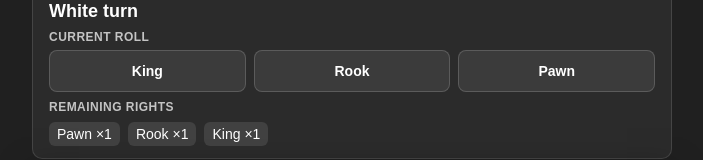
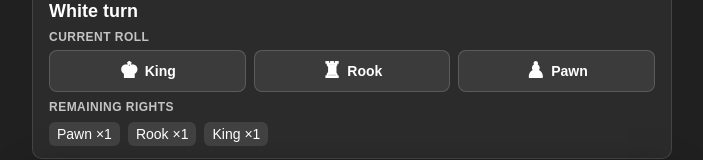
Before and after one commit to YigitSucuoglu/RollingDiceChess, a React (Vite) app: page /game in a window 1280 px wide. Shown: the top 160 px of the page, without its empty margins (288-991 px from the left). Built offline with nearby package versions, Linux system fonts and the light colour scheme.

Commit message:
v0.5.1 - Add roulette slot animation

```diff
--- a/src/components/Board/Board.css
+++ b/src/components/Board/Board.css
@@ -66,36 +66,29 @@
 }
 
 .rolling-slot{
-    opacity:.7;
+    animation:slot-spin-pulse .15s ease-in-out infinite alternate;
 }
 
-.rolling-dot{
-    width:10px;
-    height:10px;
-
-    border-radius:50%;
-
-    background:rgba(255,255,255,.85);
-    animation:rolling-pulse .7s ease-in-out infinite alternate;
+.stopped-slot{
+    transition:background-color .2s ease, border-color .2s ease;
 }
 
-.rolling-slot:nth-child(2) .rolling-dot{
-    animation-delay:.15s;
+.roll-piece-symbol{
+    margin-right:6px;
+
+    font-size:22px;
+    line-height:1;
 }
 
-.rolling-slot:nth-child(3) .rolling-dot{
-    animation-delay:.3s;
-}
-
-@keyframes rolling-pulse{
+@keyframes slot-spin-pulse{
     from{
-        opacity:.35;
-        transform:scale(.7);
+        opacity:.65;
+        transform:translateY(-2px);
     }
 
     to{
         opacity:1;
-        transform:scale(1.15);
+        transform:translateY(2px);
     }
 }
 
--- a/src/components/Board/Board.tsx
+++ b/src/components/Board/Board.tsx
@@ -13,11 +13,25 @@ const RIGHT_LABELS: readonly [PieceType, string][] = [
   ["king", "King"],
 ];
 
+const PIECE_TYPES = RIGHT_LABELS.map(([pieceType]) => pieceType);
+const PIECE_SYMBOLS: Readonly<Record<PieceType, string>> = {
+  pawn: "♟",
+  knight: "♞",
+  bishop: "♝",
+  rook: "♜",
+  queen: "♛",
+  king: "♚",
+};
+
 const ROLLING_DURATION_MS = 1000;
+const SLOT_STOP_TIMES_MS = [700, 850, ROLLING_DURATION_MS] as const;
+const SLOT_CHANGE_INTERVAL_MS = 75;
 
 interface RollAnimationState {
-  turn: "white" | "black";
+  roll: readonly PieceType[];
+  displayedRoll: readonly PieceType[];
   isRolling: boolean;
+  stoppedSlots: number;
 }
 
 function Board() {
@@ -25,31 +39,77 @@ function Board() {
 
   const [, setRefresh] = useState(0);
   const [rollAnimation, setRollAnimation] = useState<RollAnimationState>({
-    turn: game.currentTurn,
+    roll: game.currentRoll,
+    displayedRoll: PIECE_TYPES.slice(0, 3),
     isRolling: true,
+    stoppedSlots: 0,
   });
 
-  if (rollAnimation.turn !== game.currentTurn) {
+  if (rollAnimation.roll !== game.currentRoll) {
     setRollAnimation({
-      turn: game.currentTurn,
+      roll: game.currentRoll,
+      displayedRoll: PIECE_TYPES.slice(0, 3),
       isRolling: true,
+      stoppedSlots: 0,
     });
   }
 
   const isRolling =
-    rollAnimation.turn !== game.currentTurn || rollAnimation.isRolling;
+    rollAnimation.roll !== game.currentRoll || rollAnimation.isRolling;
 
   useEffect(() => {
     if (!rollAnimation.isRolling) {
       return;
     }
 
-    const timeoutId = window.setTimeout(() => {
-      setRollAnimation((state) => ({ ...state, isRolling: false }));
-    }, ROLLING_DURATION_MS);
+    const targetRoll = rollAnimation.roll;
+    const startedAt = performance.now();
+    let frame = 0;
 
-    return () => window.clearTimeout(timeoutId);
-  }, [rollAnimation.turn, rollAnimation.isRolling]);
+    const intervalId = window.setInterval(() => {
+      const elapsed = performance.now() - startedAt;
+      frame++;
+
+      setRollAnimation((state) => ({
+        ...state,
+        displayedRoll: targetRoll.map((pieceType, index) => {
+          const remainingTime = SLOT_STOP_TIMES_MS[index] - elapsed;
+
+          if (remainingTime <= 0) {
+            return pieceType;
+          }
+
+          const updateEveryFrames =
+            remainingTime <= 225 ? 3 : remainingTime <= 400 ? 2 : 1;
+
+          return frame % updateEveryFrames === 0
+            ? PIECE_TYPES[(frame + index * 2) % PIECE_TYPES.length]
+            : state.displayedRoll[index];
+        }),
+      }));
+    }, SLOT_CHANGE_INTERVAL_MS);
+
+    const stopTimeouts = SLOT_STOP_TIMES_MS.map((stopTime, slotIndex) =>
+      window.setTimeout(() => {
+        setRollAnimation((state) => {
+          const displayedRoll = [...state.displayedRoll];
+          displayedRoll[slotIndex] = targetRoll[slotIndex];
+
+          return {
+            ...state,
+            displayedRoll,
+            isRolling: slotIndex < targetRoll.length - 1,
+            stoppedSlots: slotIndex + 1,
+          };
+        });
+      }, stopTime)
+    );
+
+    return () => {
+      window.clearInterval(intervalId);
+      stopTimeouts.forEach((timeoutId) => window.clearTimeout(timeoutId));
+    };
+  }, [rollAnimation.roll, rollAnimation.isRolling]);
 
   const rights = game.turnRights.getSnapshot();
   const activeRights = RIGHT_LABELS.filter(
@@ -129,19 +189,22 @@ function Board() {
                 className={`roll-slots ${isRolling ? "rolling" : ""}`}
                 aria-busy={isRolling}
               >
-                {isRolling
-                  ? [0, 1, 2].map((slot) => (
-                      <div className="roll-slot rolling-slot" key={slot}>
-                        <span className="rolling-dot" />
-                      </div>
-                    ))
-                  : game.currentRoll.map((pieceType, index) => (
+                {rollAnimation.displayedRoll.map((pieceType, index) => (
                   <div
-                        className="roll-slot"
+                    className={`roll-slot ${
+                      isRolling && index >= rollAnimation.stoppedSlots
+                        ? "rolling-slot"
+                        : "stopped-slot"
+                    }`}
                     data-piece-type={pieceType}
-                        key={`${index}-${pieceType}`}
+                    key={index}
                   >
+                    <span className="roll-piece-symbol" aria-hidden="true">
+                      {PIECE_SYMBOLS[pieceType]}
+                    </span>
+                    <span>
                       {RIGHT_LABELS.find(([type]) => type === pieceType)?.[1]}
+                    </span>
                   </div>
                 ))}
               </div>
```
Also changed, not shown: 1 other file (tests, documents, lock files or other folders). Lines whose indentation alone changed are shown as unchanged.
